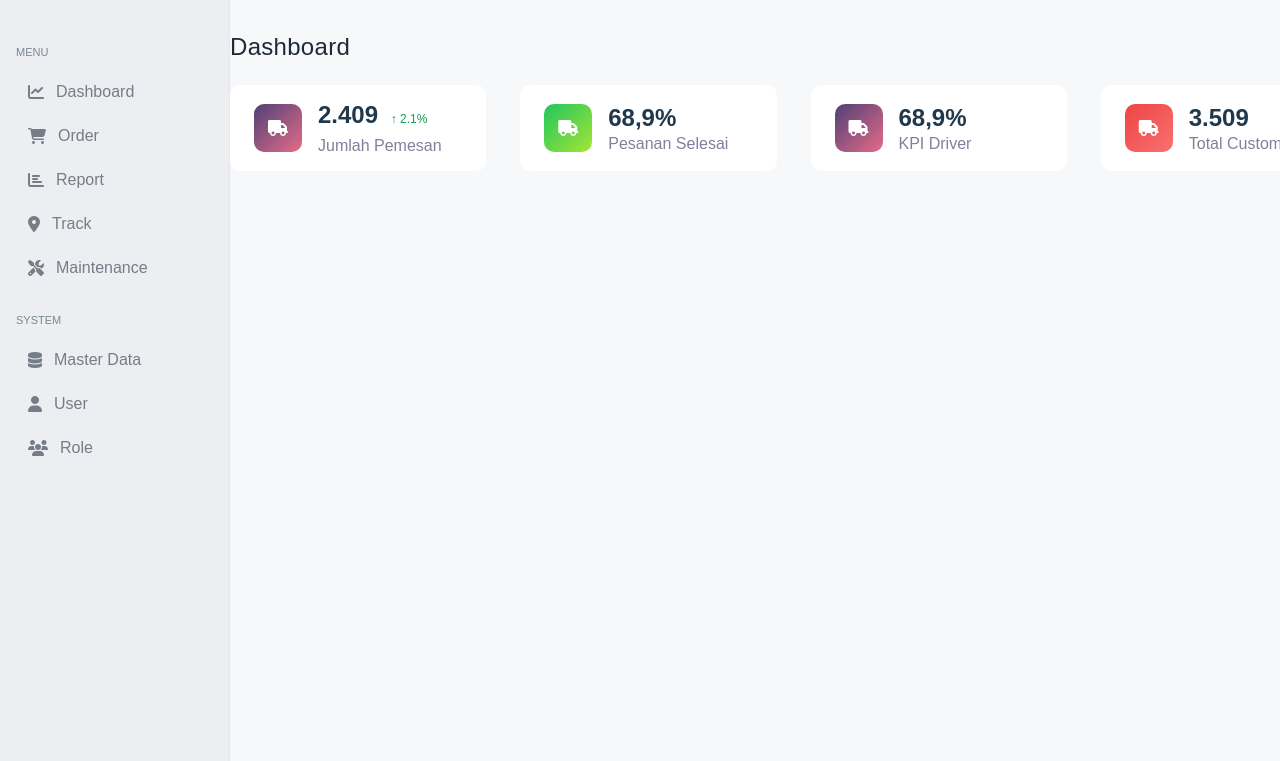
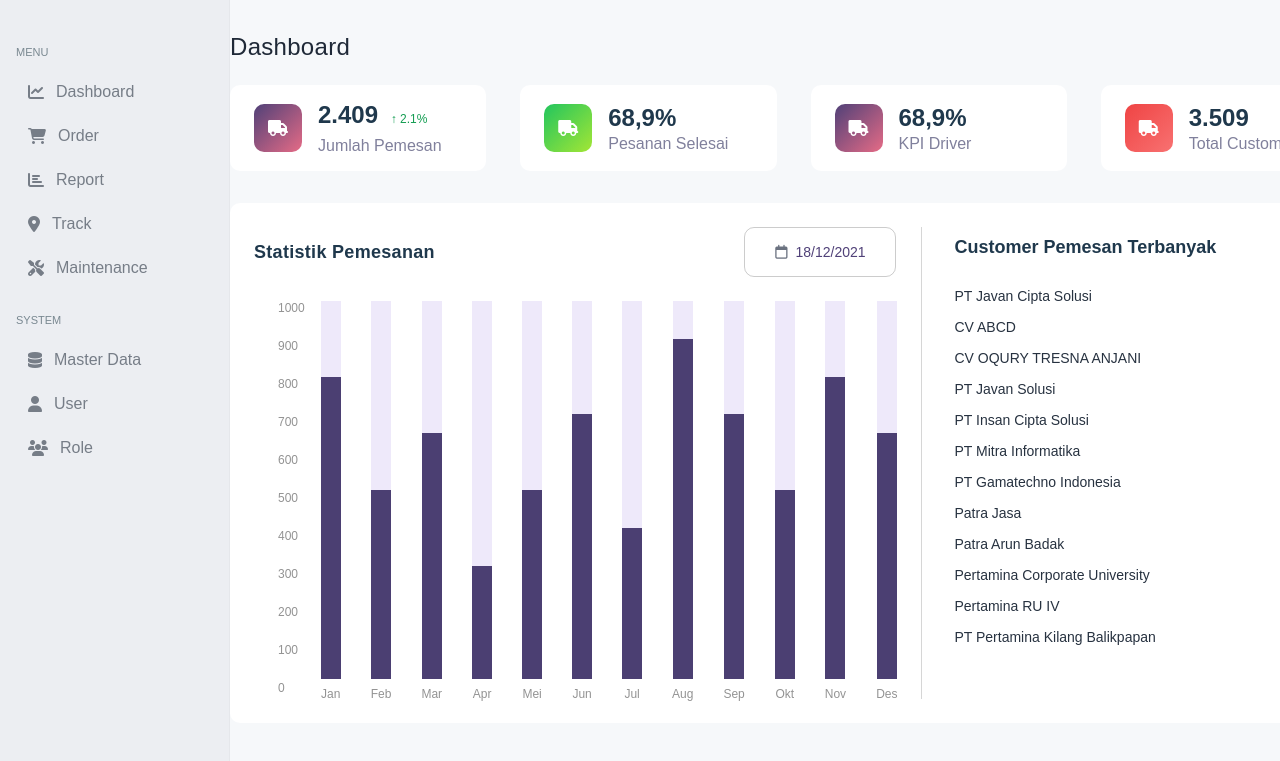
Before and after one commit to joline14/Ex2-Intelly, a plain HTML site: page index.html in a window 1280 px wide. Shown: the part 67-828 px from the top of the page. Drawn offline with Linux system fonts and the light colour scheme.

Commit message:
Créattion section statistik

```diff
--- a/index.html
+++ b/index.html
@@ -33,7 +33,7 @@
           <div class="user-name">Delicious Burger</div>
           <i class="fa-solid fa-chevron-down"></i>
         </div>
-      <div>
+        <div>
           <i class="fa-solid fa-bell notification-icon"></i>
         </div>
       </div>
@@ -41,7 +41,7 @@
   <div class="container">
     <aside class="sidebar">
       <div class="sidebar-section">
-      <h2 class="sidebar-title">MENU</h2>
+        <h2 class="sidebar-title">MENU</h2>
         <ul class="sidebar-list">
           <li class="sidebar-item"><i class="fa-solid fa-chart-line"></i> Dashboard</li>
           <li class="sidebar-item"><i class="fa-solid fa-cart-shopping"></i> Order</li>
@@ -102,6 +102,91 @@
           </div>
         </div>
       </section>
+
+      <div class="statistik-section">
+        <div class="statistik-left">
+          <div class="statistik-header">
+            <h3 class="title-left">Statistik Pemesanan</h3>
+            <div class="statistik-date">
+              <i class="fa-regular fa-calendar"></i>
+              <span>18/12/2021</span>
+            </div>
+          </div>
+          <div class="graph-container">
+            <div class="y-axis">
+              <span>1000</span>
+              <span>900</span>
+              <span>800</span>
+              <span>700</span>
+              <span>600</span>
+              <span>500</span>
+              <span>400</span>
+              <span>300</span>
+              <span>200</span>
+              <span>100</span>
+              <span>0</span>
+            </div>
+
+            <div class="statistik-bars">
+              <div class="statistik-bar-item">
+                <div class="bar h-80"></div><span>Jan</span>
+              </div>
+              <div class="statistik-bar-item">
+                <div class="bar h-50"></div><span>Feb</span>
+              </div>
+              <div class="statistik-bar-item">
+                <div class="bar h-65"></div><span>Mar</span>
+              </div>
+              <div class="statistik-bar-item">
+                <div class="bar h-30"></div><span>Apr</span>
+              </div>
+              <div class="statistik-bar-item">
+                <div class="bar h-50"></div><span>Mei</span>
+              </div>
+              <div class="statistik-bar-item">
+                <div class="bar h-70"></div><span>Jun</span>
+              </div>
+              <div class="statistik-bar-item">
+                <div class="bar h-40"></div><span>Jul</span>
+              </div>
+              <div class="statistik-bar-item">
+                <div class="bar h-90"></div><span>Aug</span>
+              </div>
+              <div class="statistik-bar-item">
+                <div class="bar h-70"></div><span>Sep</span>
+              </div>
+              <div class="statistik-bar-item">
+                <div class="bar h-50"></div><span>Okt</span>
+              </div>
+              <div class="statistik-bar-item">
+                <div class="bar h-80"></div><span>Nov</span>
+              </div>
+              <div class="statistik-bar-item">
+                <div class="bar h-65"></div><span>Des</span>
+              </div>
+            </div>
+          </div>
+        </div>
+        <div class="statistik-right">
+          <div class="title-right">
+            <h3>Customer Pemesan Terbanyak</h3>
+          </div>
+          <ul>
+            <li><span>PT Javan Cipta Solusi</span><span>450</span></li>
+            <li><span>CV ABCD</span><span>449</span></li>
+            <li><span>CV OQURY TRESNA ANJANI</span><span>443</span></li>
+            <li><span>PT Javan Solusi</span><span>441</span></li>
+            <li><span>PT Insan Cipta Solusi</span><span>420</span></li>
+            <li><span>PT Mitra Informatika</span><span>412</span></li>
+            <li><span>PT Gamatechno Indonesia</span><span>411</span></li>
+            <li><span>Patra Jasa</span><span>390</span></li>
+            <li><span>Patra Arun Badak</span><span>387</span></li>
+            <li><span>Pertamina Corporate University</span><span>376</span></li>
+            <li><span>Pertamina RU IV</span><span>361</span></li>
+            <li><span>PT Pertamina Kilang Balikpapan</span><span>355</span></li>
+          </ul>
+        </div>
+      </div>
     </main>
   </div>
 </body>
--- a/style.css
+++ b/style.css
@@ -1,19 +1,16 @@
 /* Header */
 .header {
   height: 64px;
+  top: 0;
+  left: 0;
+  right: 0;
   display: flex;
   align-items: center;
   padding: 0px 20px;
   font-family: "Poppins", sans-serif;
   border-bottom: #e5e5e5 solid 1px;
-
-    position: fixed;
-    top: 0;
-    left: 0;
-    right: 0;
-    z-index: 10;
-    background-color: white;
-
+  position: fixed;
+  background-color: white;
 }
 
 .header-left {
@@ -103,6 +100,7 @@
   font-size: 32px;
   color: #e76f51;
 }
+
 .user-name {
   color: #1f384c;
   font-weight: 400;
@@ -115,7 +113,6 @@
   align-items: center;
   color: #b0c3cc;
 }
-
 
 .container {
   display: grid;
@@ -154,30 +151,29 @@
   line-height: 24px;
   padding: 10px 12px;
   border-radius: 8px;
-  color: #767D87;
-  cursor:pointer;
+  color: #767d87;
+  cursor: pointer;
   transition: background-color 0.2s ease;
 }
 
 .sidebar-item i {
   margin-right: 12px;
   font-size: 16px;
-  color: #767D87;
+  color: #767d87;
 }
 
 .sidebar-item:hover {
   background: rgba(80, 65, 120, 0.2);
   color: #504178;
-font-weight: 600;
-transform: translateX(10px);
+  font-weight: 600;
+  transform: translateX(10px);
 }
 
 .sidebar-item:hover i {
   color: #504178;
 }
 
-
-.main{
+.main {
   width: 1127px;
   margin: auto;
   margin-top: 35px;
@@ -204,9 +200,8 @@ transform: translateX(10px);
   background-color: #ffffff;
   border-radius: 10px;
   padding: 16px 24px;
-  width: calc(25% - 18px); /* 4 cartes par ligne avec 24px de gap */
+  width: calc(25% - 18px);
 }
-
 
 /* Icône */
 .icon-wrapper {
@@ -218,7 +213,6 @@ transform: translateX(10px);
   justify-content: center;
   color: white;
   margin-right: 16px;
-  flex-shrink: 0;
 }
 
 /* Dégradés personnalisés */
@@ -234,23 +228,188 @@ transform: translateX(10px);
   background: linear-gradient(135deg, #ef4444, #f87171);
 }
 
-.stat-text .stat-value {
+.stat-value {
   font-size: 24px;
   font-weight: 600;
-  color:#1F384C;
+  color: #1f384c;
   line-height: 27px;
 }
 
-.stat-text .stat-label {
+.stat-label {
   font-size: 16px;
-  color: #80809C;
+  color: #80809c;
   font-weight: 400;
   margin-top: 4px;
 }
 
 .stat-change {
   font-size: 12px;
-  color: #149D52;
+  color: #149d52;
   margin-left: 6px;
   font-weight: 500;
 }
+
+.statistik-section {
+  height: 520px;
+  display: flex;
+  gap: 32px;
+  background: #ffffff;
+  border-radius: 10px;
+  padding: 24px;
+  box-sizing: border-box;
+}
+
+.statistik-left {
+  display: flex;
+  flex-direction: column;
+  justify-content: space-between;
+  border-right: 1px solid #d6d6d6;
+}
+
+.statistik-header {
+  display: flex;
+  justify-content: space-between;
+  align-items: center;
+  margin-right: 25px;
+}
+
+.title-left {
+  font-size: 18px;
+  font-weight: 600;
+  color: #1f384c;
+  margin: 0;
+  letter-spacing: 0.3px;
+}
+
+.statistik-date {
+  width: 150px;
+  height: 48px;
+  display: flex;
+  align-items: center;
+  justify-content: center;
+  gap: 8px;
+  border-radius: 10px;
+  font-size: 14px;
+  color: #504178;
+  border: 1px solid #00000033;
+}
+
+.statistik-date i {
+  font-size: 14px;
+  color: #6b7280;
+}
+
+.graph-container {
+  display: flex;
+  align-items: flex-end;
+  gap: 16px;
+  padding: 24px 24px 0px;
+  width: max-content;
+}
+
+.y-axis {
+  display: flex;
+  flex-direction: column;
+  gap: 24px;
+  height: 400px;
+  font-size: 12px;
+  color: #939393;
+  font-weight: 400;
+}
+
+.statistik-bars {
+  display: flex;
+  align-items: flex-end;
+  gap: 30px;
+  height: 400px;
+}
+
+.statistik-bar-item {
+  height: 100%;
+  display: flex;
+  flex-direction: column;
+  align-items: center;
+  justify-content: flex-end;
+  gap: 8px;
+}
+
+.bar {
+  width: 20px;
+  height: 100%;
+  background-color: #eee9fa;
+  position: relative;
+  border-radius: 0;
+}
+
+.bar::after {
+  content: "";
+  position: absolute;
+  bottom: 0;
+  width: 100%;
+  background-color: #4b3f72;
+  display: block;
+  border-radius: 0;
+}
+
+.h-90::after {
+  height: 90%;
+}
+
+.h-80::after {
+  height: 80%;
+}
+
+.h-70::after {
+  height: 70%;
+}
+
+.h-65::after {
+  height: 65%;
+}
+
+.h-50::after {
+  height: 50%;
+}
+
+.h-40::after {
+  height: 40%;
+}
+
+.h-30::after {
+  height: 30%;
+}
+
+.statistik-bar-item span {
+  font-size: 12px;
+  color: #6b7280;
+  font-weight: 400;
+  color: #939393;
+}
+
+.statistik-right {
+  display: flex;
+  flex-direction: column;
+  width: 100%;
+}
+
+.title-right h3 {
+  font-size: 18px;
+  font-weight: 600;
+  margin-bottom: 30px;
+  margin-top: 10px;
+  color: #1f384c;
+}
+
+.statistik-right ul {
+  list-style: none;
+  padding: 0;
+  margin: 0;
+}
+
+.statistik-right li {
+  display: flex;
+  justify-content: space-between;
+  font-size: 14px;
+  color: #273240;
+  margin-bottom: 15px;
+}
```
